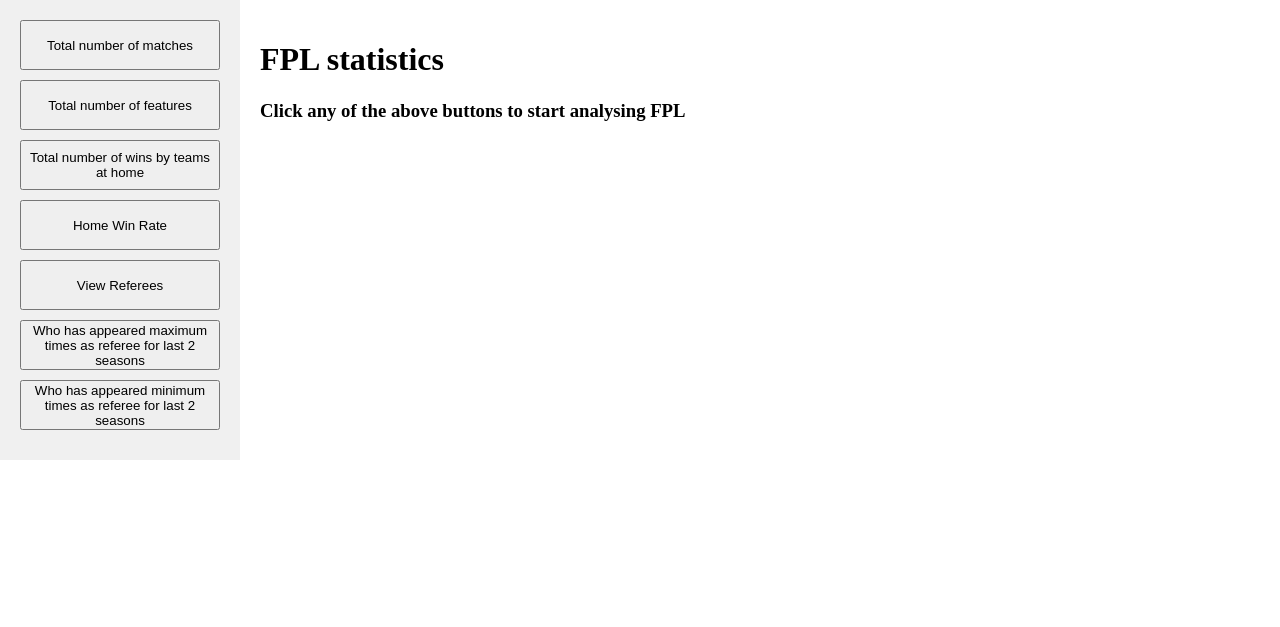
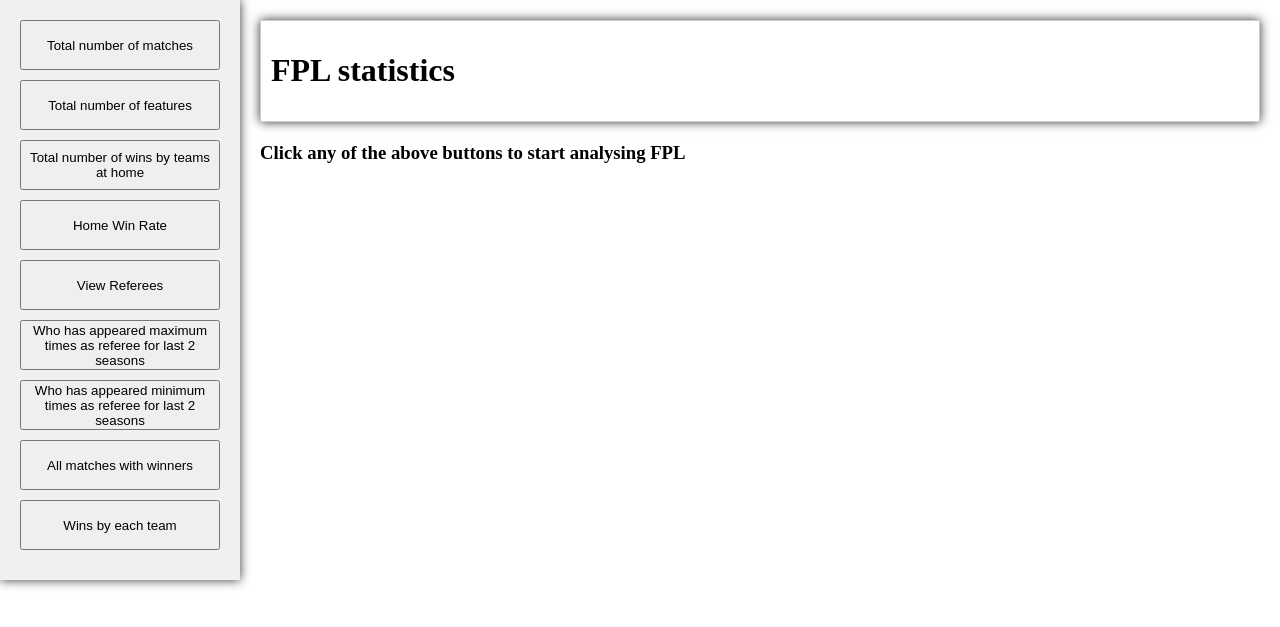
Before and after one commit to shashankkannan/FPL_analysis, a Django app: page / in a window 1280 px wide. Shown: the top 627 px of the page. Run offline with Django 3.2, Linux system fonts and the light colour scheme.

Commit message:
buttons for processes

```diff
--- a/fplProject/fplProject/settings.py
+++ b/fplProject/fplProject/settings.py
@@ -64,6 +64,7 @@
                 'django.template.context_processors.request',
                 'django.contrib.auth.context_processors.auth',
                 'django.contrib.messages.context_processors.messages',
+                'django.template.context_processors.static',
             ],
         },
     },
--- a/fplProject/myapp/views.py
+++ b/fplProject/myapp/views.py
@@ -10,6 +10,7 @@
 def show(request):
     BASE_DIR = os.path.dirname(os.path.dirname(os.path.abspath(__file__)))
     csv_file_path = os.path.join(BASE_DIR, 'data', 'fpl.csv')
+    videopath = os.path.join(BASE_DIR, 'data', 'spb1.mp4')
     data = pd.read_csv(csv_file_path)
     few = data.head(10)
     tot_matches = data.shape[0]
@@ -19,9 +20,9 @@
     referees = sorted(set(data['Referee']))
     refs = sorted(data['Referee'])
     maxs = 0
-    maxrefs=""
+    maxrefs = ""
     mins = 1000
-    minrefs=""
+    minrefs = ""
     for ref in referees:
         x = refs.count(ref)
         if x > maxs:
@@ -29,13 +30,46 @@
             maxrefs = ref
         if x == maxs:
             if maxrefs != ref:
-                maxrefs +=", " + ref
-        if x<mins:
+                maxrefs += ", " + ref
+        if x < mins:
             mins = x
             minrefs = ref
         if x == mins:
             if minrefs != ref:
-                minrefs +=", " + ref
+                minrefs += ", " + ref
 
+    hometeams = list(data['HomeTeam'])
+    awayteams = list(data['AwayTeam'])
+    winners = list(data['FTR'])
 
-    return render(request, 'show.html',{'few':few, 'tot_matches':tot_matches, 'features':features, 'wins_at_home':wins_at_home,'homewin_rate':homewin_rate, 'referees':referees, 'maxs':maxs, 'maxrefs':maxrefs, 'mins':mins, 'minrefs':minrefs})
+    i = 0
+    teams = set(hometeams)
+    winsbyteam = {}
+    for team in teams:
+        winsbyteam[team] = 0
+    matches = {}
+    ye = []
+    for h, a, w in zip(hometeams, awayteams, winners):
+        i = i + 1
+        if w == "A":
+            matches[i] = f'Match {i}: home team: {h}, away team: {a}, Winner:{a}'
+            ye.append(matches[i])
+            winsbyteam[a] += 1
+        elif w == "H":
+            matches[i] = f'Match {i}: home team: {h}, away team: {a}, Winner:{h}'
+            ye.append(matches[i])
+            winsbyteam[h] += 1
+        elif w == "D":
+            matches[i] = f'Match {i}: home team: {h}, away team: {a}, Draw match'
+            ye.append(matches[i])
+
+    print(winsbyteam)
+    winsbyteam = dict(sorted(winsbyteam.items(), key=lambda item: item[1]))
+    for y in ye:
+        print(y+"\n")
+
+    return render(request, 'show.html',
+                  {'few': few, 'tot_matches': tot_matches, 'features': features, 'wins_at_home': wins_at_home,
+                   'homewin_rate': homewin_rate, 'referees': referees, 'maxs': maxs, 'maxrefs': maxrefs, 'mins': mins,
+                   'minrefs': minrefs, 'hometeams': hometeams, 'awayteams': awayteams, 'winsbyteam': winsbyteam,
+                   'winners': winners, 'ye': ye, 'videopath': videopath})
--- a/fplProject/templates/show.html
+++ b/fplProject/templates/show.html
@@ -16,6 +16,9 @@
             width: 200px;
             background-color: #f0f0f0;
             padding: 20px;
+            box-shadow: 0 0 10px rgba(0, 0, 0, 0.8); /* Add box shadow */
+            overflow-y: auto; /* Make the menu scrollable */
+            max-height: calc(100vh - 40px); /* Set max height */
         }
 
         #content {
@@ -33,6 +36,12 @@
             overflow: auto;
             max-height: calc(70vh - 40px);
         }
+        #content > div {
+            box-shadow: 0 0 10px rgba(0, 0, 0, 0.8); /* Add box shadow */
+            border: 1px solid #ccc; /* Add border */
+            padding: 10px;
+            margin-bottom: 20px;
+        }
     </style>
 </head>
 <body>
@@ -44,9 +53,14 @@
     <button id="ref">View Referees</button>
     <button id="refmax">Who has appeared maximum times as referee for last 2 seasons</button>
     <button id="refmin">Who has appeared minimum times as referee for last 2 seasons</button>
+    <button id="allmatches">All matches with winners</button>
+    <button id="winsbyteam">Wins by each team</button>
 </div>
 <div id="content">
-    <h1>FPL statistics</h1>
+    <div>
+        <h1>FPL statistics</h1>
+    </div>
+
     <h3 id="ans" >Click any of the above buttons to start analysing FPL</h3>
 </div>
 
@@ -61,6 +75,8 @@
     ref = document.getElementById("ref")
     refmax = document.getElementById("refmax")
     refmin = document.getElementById("refmin")
+    allmatches = document.getElementById("allmatches")
+    winsbyteam = document.getElementById("winsbyteam")
     tot.addEventListener("click", function (){
         ans.textContent="Total Matches = {{tot_matches}}"
     })
@@ -92,6 +108,12 @@
     refmin.addEventListener("click",function (){
          ans.textContent = "Referees with minimum appearances: {{ minrefs }} with {{ mins }} appearances"
     })
+    allmatches.addEventListener("click", function () {
+    ans.innerHTML = "{% for y in ye %}{{ y }}<br></br>{% endfor %}";
+});
 
+    winsbyteam.addEventListener('click', function(){
+        ans.innerHTML = "{% for k,y in winsbyteam.items %}{{ k }} - {{ y }} wins<br></br>{% endfor %}"
+    })
 </script>
 </html>
```
Also changed, not shown: 2 other files.
